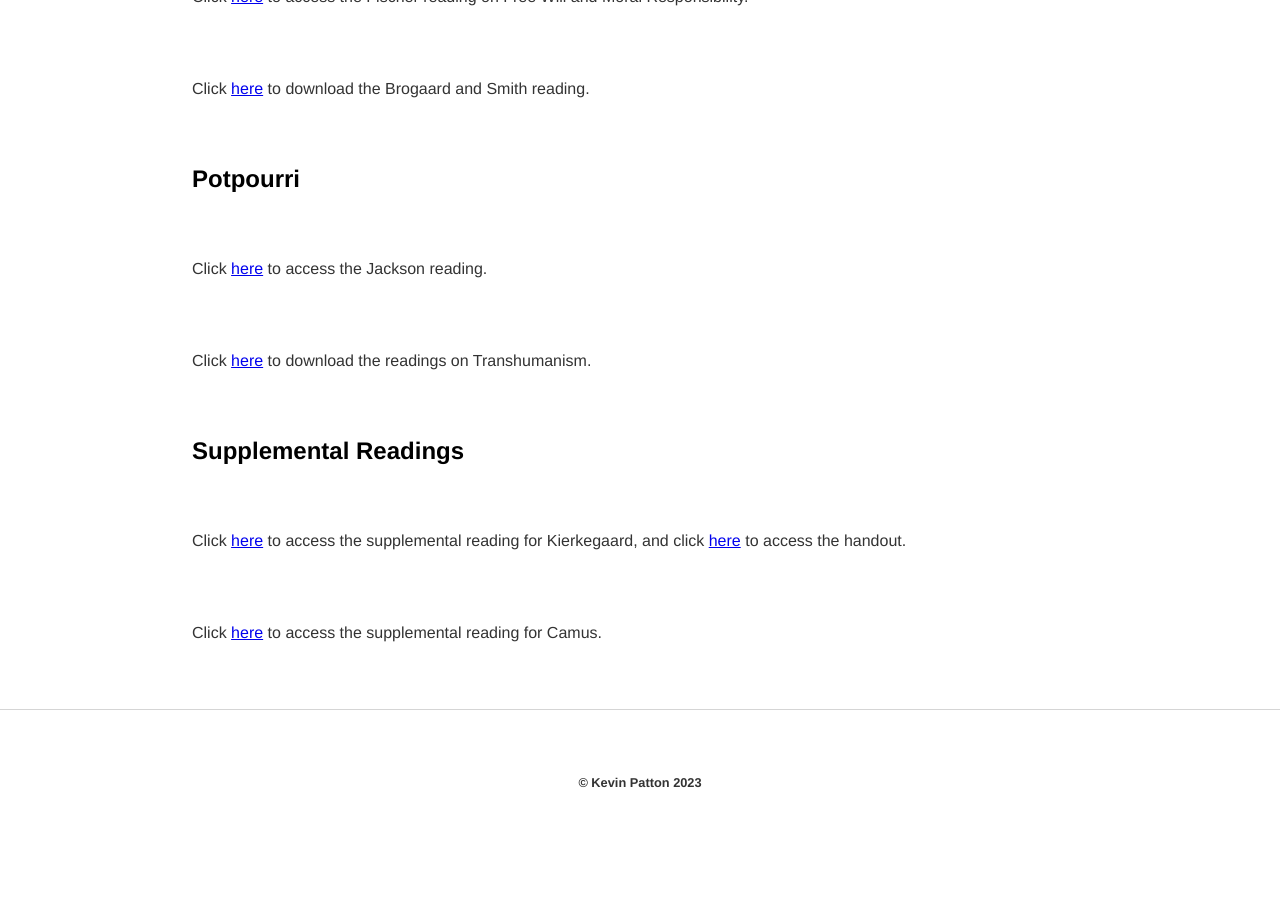
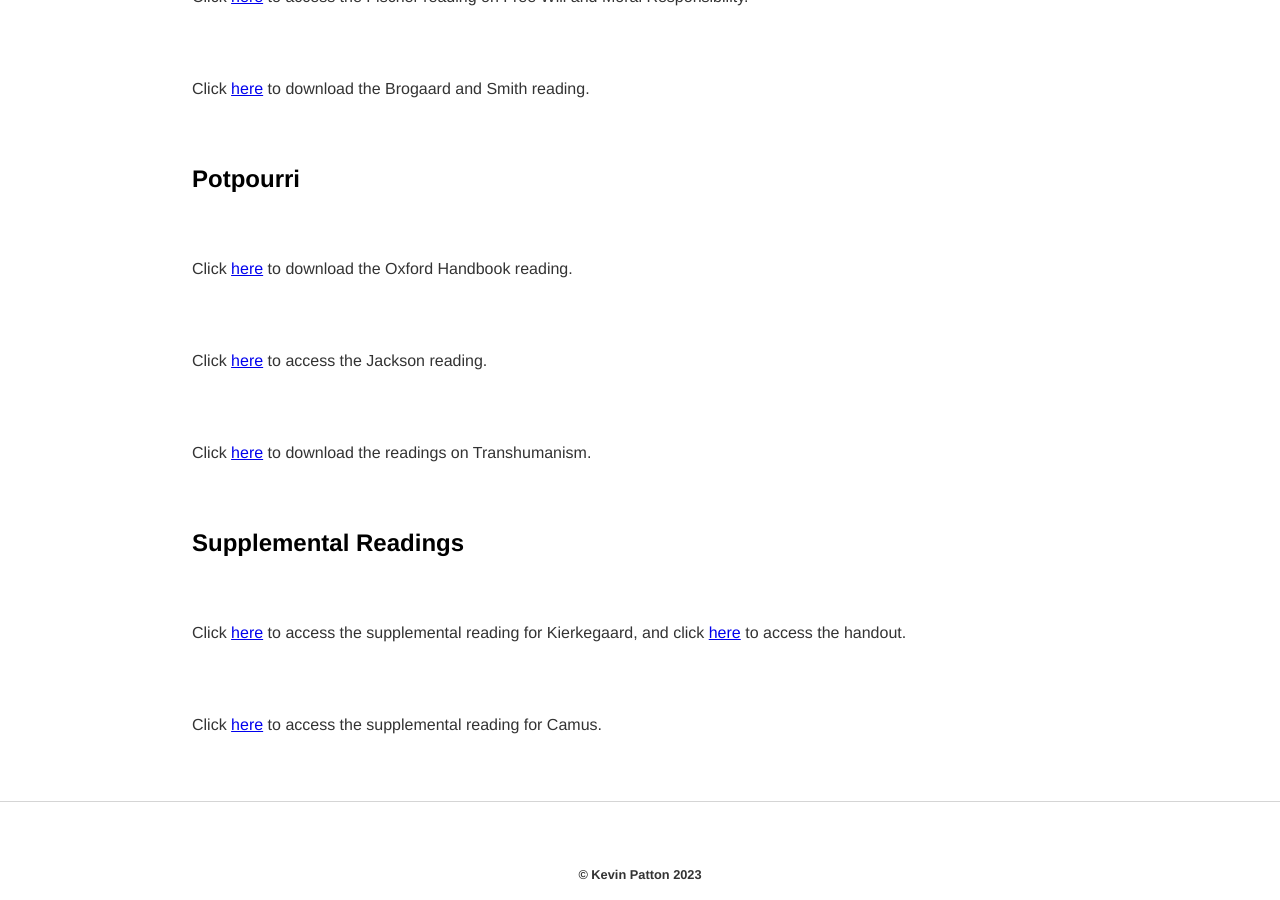
Before and after one commit to kevinjpatton/kevinjpatton.github.io, a Jekyll site: the page built from teaching/phil_1010/index.html, in a window 1280 px wide and 900 px high, scrolled down 2423 px. Built offline with Jekyll 4.4.1, drawn with Linux system fonts in a browser that asks for light colours; Markdown is read by kramdown in place of the engine named in the settings; before the commit the page ends 3279 px from its top, so only the background shows below that.

Commit message:
Update index.html

```diff
--- a/teaching/phil_1010/index.html
+++ b/teaching/phil_1010/index.html
@@ -35,7 +35,8 @@ title: Teaching - Phil 1010
 <p>Click <a href="https://www.ucl.ac.uk/~uctytho/dfwFischer2.html" target="_blank">here</a> to access the Fischer reading on Free Will and Moral Responsibility.</p>
 <p>Click <a href="/teaching/phil_1010/Berit Brogaard & Barry Smith - On Luck  Responsibility and the Meaning of Life.pdf" target="_blank">here</a> to download the Brogaard and Smith reading.</p>
 
-<h2>Potpourri </h2>
+<h2>Potpourri</h2>
+<p>Click <a href="/teaching/phil_1010/Iddo Landau - The Oxford Handbook of Meaning in Life.pdf" target="_blank">here</a> to download the Oxford Handbook reading.</p>
 <p>Click <a href="/teaching/phil_1010/Frank Jackson - Epiphenomenal Qualia.pdf" target="_blank">here</a> to access the Jackson reading.</p>
 <p>Click <a href="/teaching/phil_1010/Max More and Natasha Vita-More - The Transhumanist Reader.pdf" target="_blank">here</a> to download the readings on Transhumanism.</p>
 
```
